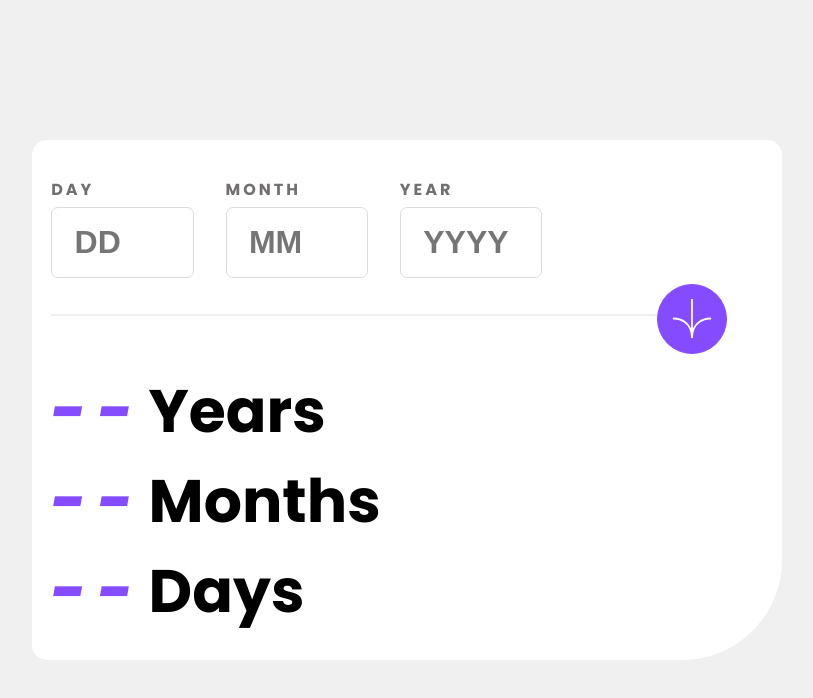
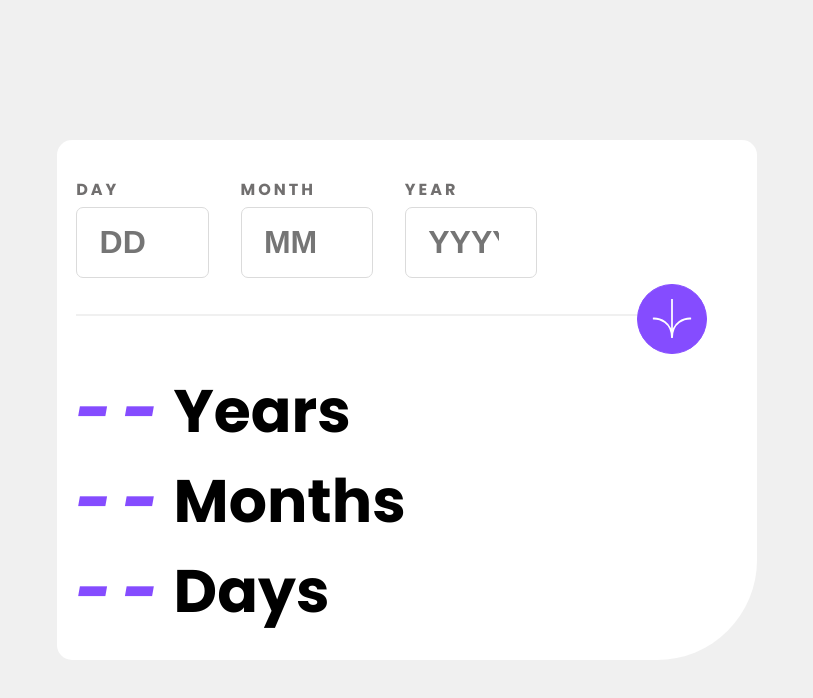
Before and after one commit to Julius-Java/ageCalculatore, a React (Vite) app: page / in a window 1280 px wide. Shown: the top 698 px of the page, without its empty margins (233-1046 px from the left). Built offline with nearby package versions, Linux system fonts and the light colour scheme.

Commit message:
Adjust main container size

```diff
--- a/src/components/FormSection.jsx
+++ b/src/components/FormSection.jsx
@@ -36,7 +36,7 @@
                         value={dob}
                         onChange={handleChange}
                         name="Day"
-                        inputType="text"
+                        inputType="number"
                         emptyInput={dob.emptyInput && dob.day === ""}
                         invalidInputMsg={validateDob(dob).day}
                         placeHolder="DD"
@@ -47,7 +47,7 @@
                         value={dob}
                         onChange={handleChange}
                         name="Month"
-                        inputType="text"
+                        inputType="number"
                         emptyInput={dob.emptyInput && dob.month === ""}
                         invalidInputMsg={validateDob(dob).month}
                         placeHolder="MM"
@@ -58,7 +58,7 @@
                         value={dob}
                         onChange={handleChange}
                         name="Year"
-                        inputType="text"
+                        inputType="number"
                         emptyInput={dob.emptyInput && dob.year === ""}
                         invalidInputMsg={validateDob(dob).year}
                         placeHolder="YYYY"
--- a/src/index.css
+++ b/src/index.css
@@ -31,6 +31,15 @@
 h3 {
   font-size: 32px;
   font-size: 900;
+}
+
+input[type=number]::-webkit-outer-spin-button,
+input[type=number]::-webkit-inner-spin-button,
+input[type=number] {
+  -webkit-appearance: none;
+  margin: 0;
+  -moz-appearance: textfield;
+  appearance: textfield;
 }
 
 /* SPECIFIC STYLING */
@@ -217,7 +226,7 @@
 
 @media (min-width: 1000px) {
   .App {
-    max-width: 750px;
+    max-width: 700px;
   }
 
   .labelText {
```
